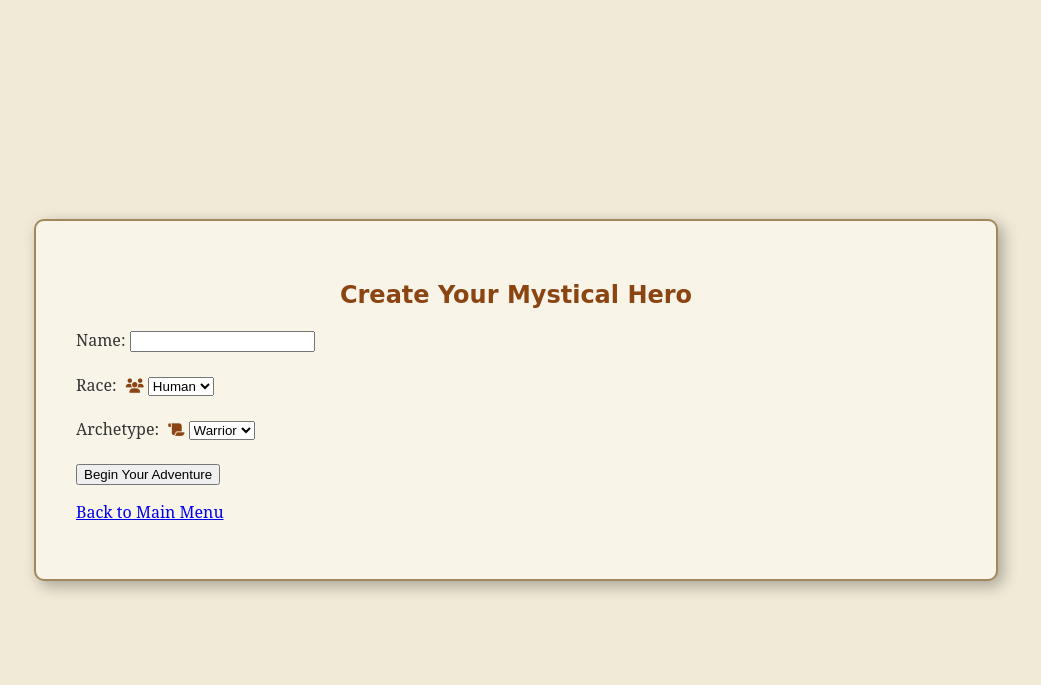
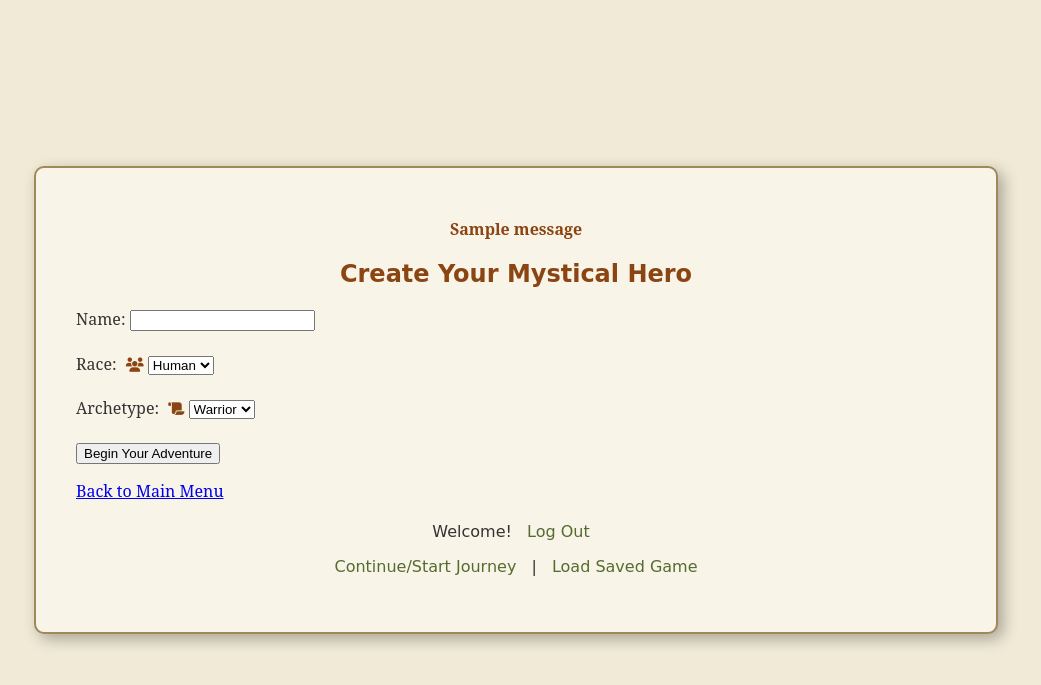
Before and after one commit to ssheraliev/alk-oop-flask-project, a Flask app: page /character-creation in a window 1280 px wide. Shown: the top 685 px of the page, without its empty margins (124-1165 px from the left). Run offline with Flask 3, Linux system fonts and the light colour scheme; a user stored in the database is signed in; tables that the repository leaves empty hold one stand-in row (values such as "Sample post"); one stand-in notice (Sample message) is shown; some libraries are stand-ins or nearby versions; some web fonts are replaced.

Commit message:
Created base layout with dynamic title, messages, and user authentication links. Integrated CSS and external fonts for styling.

```diff
--- a/templates/base.html
+++ b/templates/base.html
@@ -16,8 +16,37 @@
 <body>
     <div class="scroll-container">
         <div class="scroll-content">
+
+            {% set messages = flashed_messages if flashed_messages is defined else get_flashed_messages() %}
+
+            {% if messages %}
+                <ul class="flashes">
+                {% for message in messages %}
+                    <li>{{ message }}</li>
+                {% endfor %}
+                </ul>
+            {% endif %}
+
+
             {% block content %}
+            {# main content #}
             {% endblock %}
+
+            {# authentication and main navigation links #}
+            <div class="auth-links">
+                {% if session.get('user_id') %}
+                    {# user is logged in #}
+                    <p>Welcome! <a href="{{ url_for('logout') }}">Log Out</a></p>
+                    <p><a href="{{ url_for('game') }}">Continue/Start Journey</a> | <a href="{{ url_for('load_saves') }}">Load Saved Game</a></p>
+                    {# user dashboard or character selection page for later use #}
+
+                {% else %}
+                    {# User is logged out #}
+                    <p>Already a hero? <a href="{{ url_for('login') }}">Log In</a></p>
+                    <p>New adventurer? <a href="{{ url_for('signup') }}">Sign Up</a></p>
+                {% endif %}
+            </div>
+
         </div>
     </div>
 </body>
```
